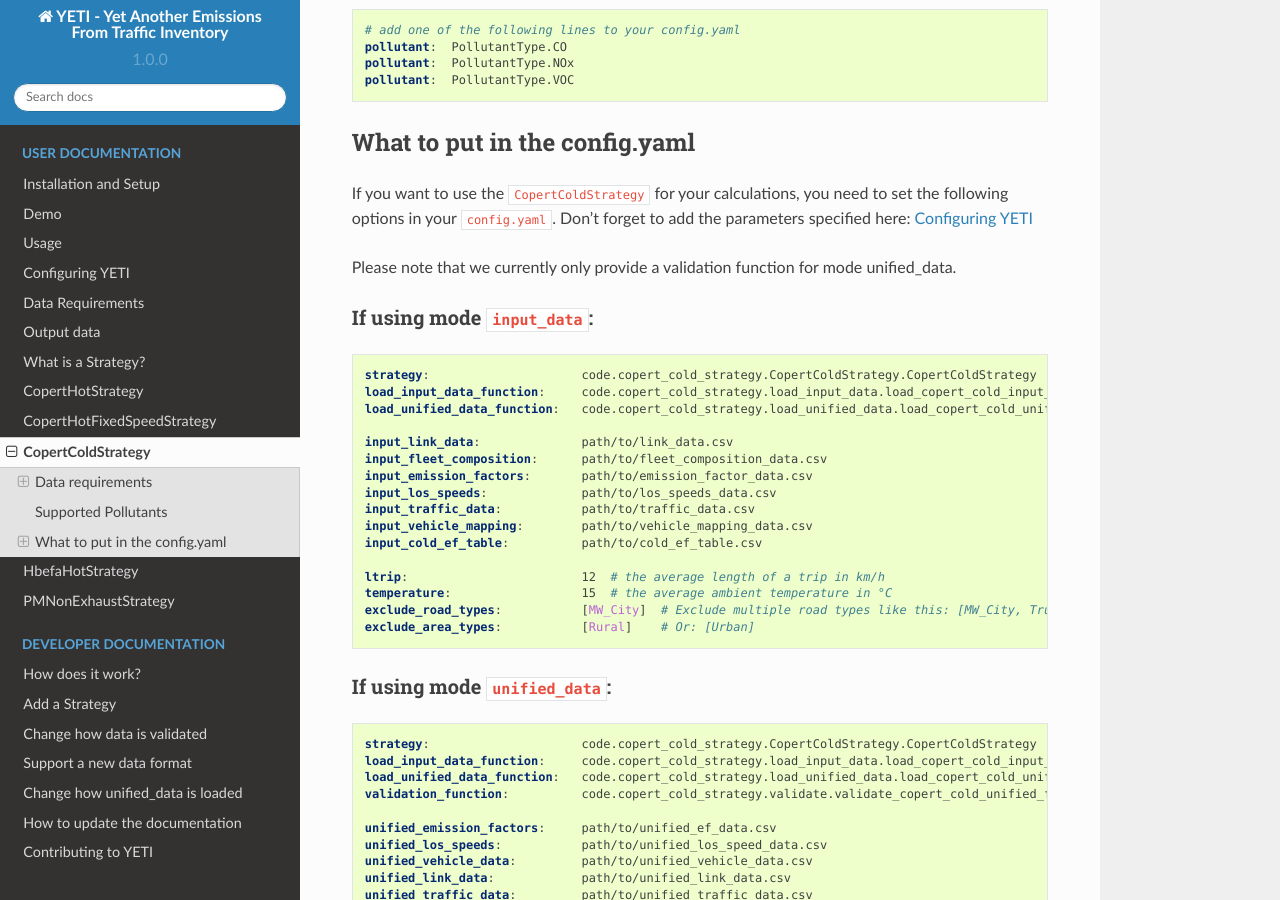
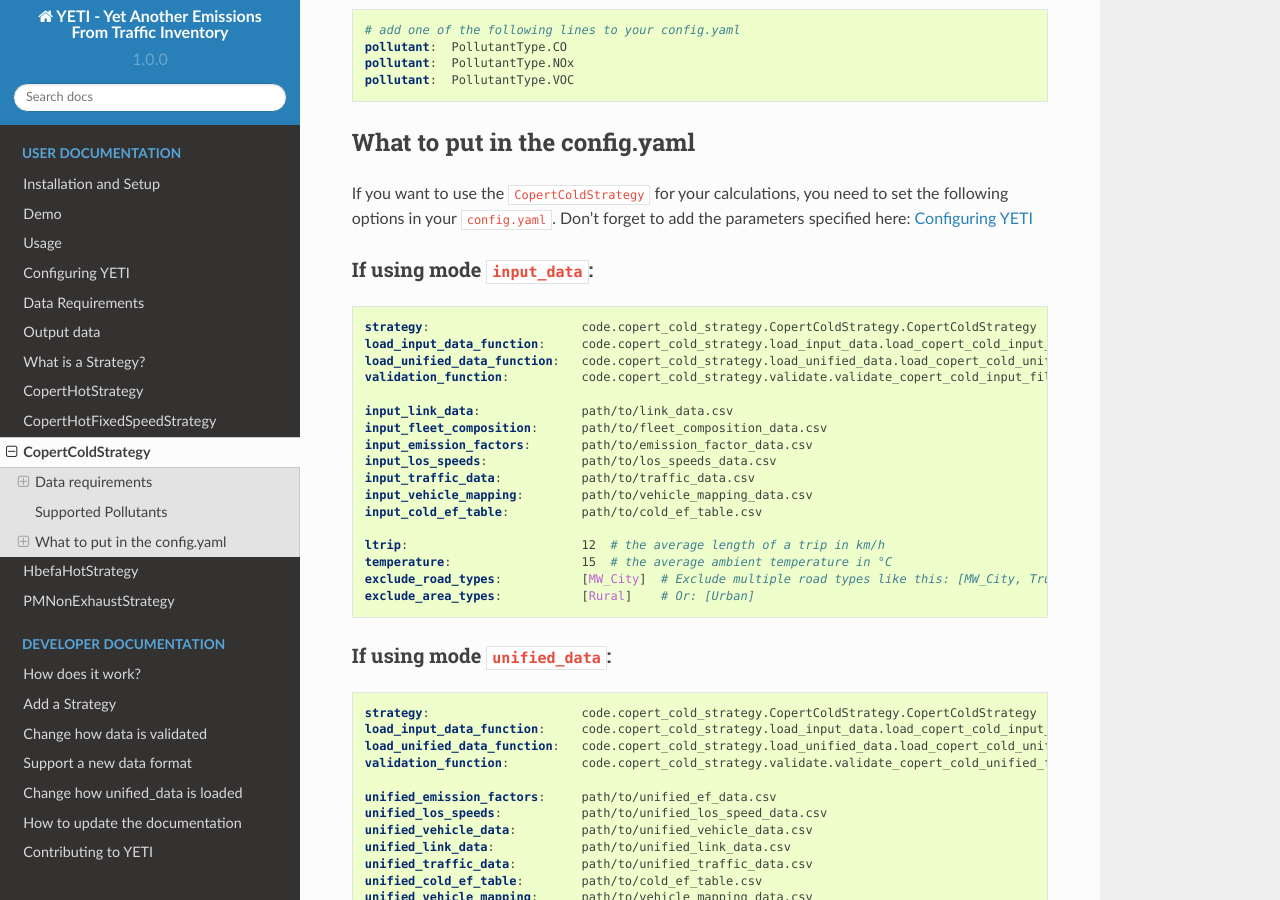
Before and after one commit to twollnik/YETI, a Sphinx documentation site: the page built from docs/user/copert_cold_strategy.rst, in a window 1280 px wide and 900 px high, scrolled down 2053 px. Built offline with Sphinx 7.4.7 and the Read the Docs theme 2.0.0, drawn with Linux system fonts in a browser that asks for light colours; formulas are drawn with MathJax 3.

Commit message:
add copert cold input_data validation function to examples, docs and tests

```diff
--- a/docs/user/copert_cold_strategy.rst
+++ b/docs/user/copert_cold_strategy.rst
@@ -91,8 +91,6 @@ If you want to use the ``CopertColdStrategy`` for your calculations, you need to
 the following options in your ``config.yaml``.
 Don't forget to add the parameters specified here: :doc:`config`
 
-Please note that we currently only provide a validation function for mode unified_data.
-
 If using mode ``input_data``:
 '''''''''''''''''''''''''''''
 
@@ -101,6 +99,7 @@ If using mode ``input_data``:
     strategy:                     code.copert_cold_strategy.CopertColdStrategy.CopertColdStrategy
     load_input_data_function:     code.copert_cold_strategy.load_input_data.load_copert_cold_input_data
     load_unified_data_function:   code.copert_cold_strategy.load_unified_data.load_copert_cold_unified_data
+    validation_function:          code.copert_cold_strategy.validate.validate_copert_cold_input_files
 
     input_link_data:              path/to/link_data.csv
     input_fleet_composition:      path/to/fleet_composition_data.csv
```
Also changed, not shown: 2 other files.
